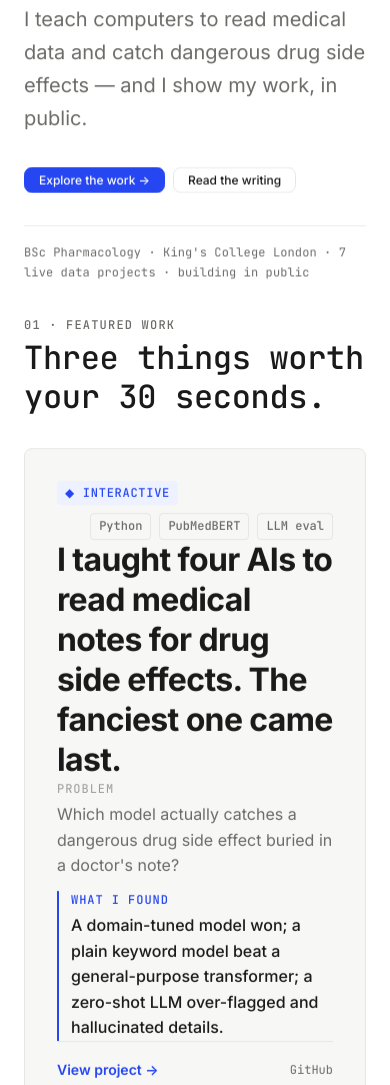
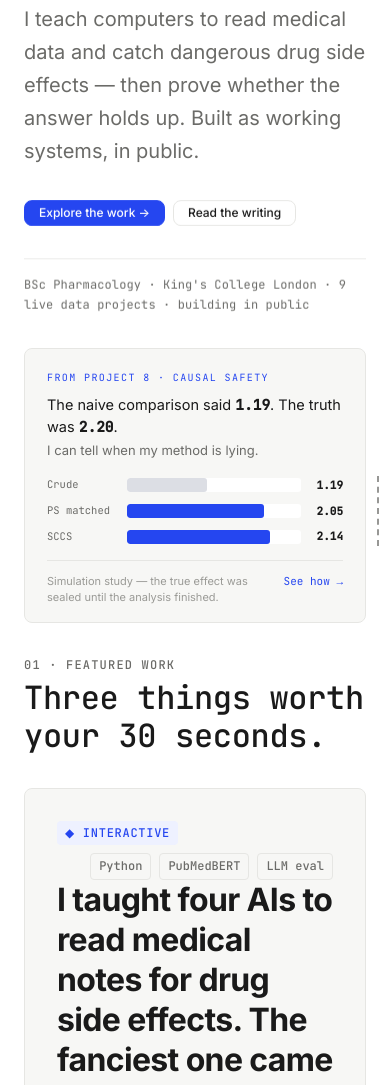
Before and after one commit to belalzaky/personal-site, an Astro site: page / in a window 390 px wide. Shown: the part 288-1373 px from the top of the page. Built offline with nearby package versions, Linux system fonts and the light colour scheme; Astro itself is replaced by a stand-in of ours.

Commit message:
Engagement pass: derived counts, hero ladder, featured band re-cut, rewritten About

```diff
--- a/src/components/Hero.astro
+++ b/src/components/Hero.astro
@@ -1,4 +1,11 @@
 ---
+import { getCollection } from 'astro:content';
+import HeroLadder from './viz/HeroLadder.astro';
+
+// Single source of truth: the count is derived, never hand-typed.
+const projectCount = (await getCollection('projects')).length;
+const WORDS = ['zero','one','two','three','four','five','six','seven','eight','nine','ten','eleven','twelve'];
+const countWord = WORDS[projectCount] ?? String(projectCount);
 ---
 
 <section class="hero">
@@ -13,8 +20,8 @@
       </h1>
 
       <p class="hero-sub reveal" style="--reveal-delay:120ms">
-        I teach computers to read medical data and catch dangerous drug side
-        effects — and I show my work, in public.
+        I teach computers to read medical data and catch dangerous drug side effects —
+        then prove whether the answer holds up. Built as working systems, in public.
       </p>
 
       <nav class="hero-actions reveal" style="--reveal-delay:180ms" aria-label="Primary links">
@@ -23,8 +30,12 @@
       </nav>
 
       <p class="hero-cred reveal" style="--reveal-delay:240ms">
-        BSc Pharmacology · King's College London · 7 live data projects · building in public
+        BSc Pharmacology · King's College London · {projectCount} live data projects · building in public
       </p>
+    </div>
+
+    <div class="hero-viz reveal" style="--reveal-delay:300ms">
+      <HeroLadder />
     </div>
   </div>
 </section>
@@ -43,13 +54,29 @@
   }
 
   .hero-inner {
-    display: flex;
-    flex-direction: column;
+    display: grid;
+    grid-template-columns: minmax(0, 1.15fr) minmax(0, 0.85fr);
+    align-items: center;
     gap: var(--space-12);
   }
 
   .hero-copy {
     max-width: 640px;
+  }
+
+  .hero-viz {
+    justify-self: end;
+    width: 100%;
+  }
+
+  @media (max-width: 900px) {
+    .hero-inner {
+      grid-template-columns: 1fr;
+      gap: var(--space-8);
+    }
+    .hero-viz {
+      justify-self: stretch;
+    }
   }
 
   /* Eyebrow */
--- a/src/components/SocialProof.astro
+++ b/src/components/SocialProof.astro
@@ -1,11 +1,16 @@
 ---
 // §3 — Social proof: grounded in real pharmacovigilance practice.
 // Soft attribution only, no names.
+import { getCollection } from 'astro:content';
+
+// Single source of truth — derived, never hand-typed.
+const projectCount = (await getCollection('projects')).length;
+
 const stats = [
-  { value: '7', label: 'projects shipped in public' },
-  { value: '4', label: 'model types benchmarked' },
+  { value: String(projectCount), label: 'projects shipped in public' },
+  { value: 'CI · Docker', label: 'tested, containerised pipeline' },
   { value: '20M+', label: 'FAERS reports analysed' },
-  { value: '1,100+', label: 'patients modelled' },
+  { value: '461k', label: 'SNOMED CT terms coded against' },
   { value: 'R · Py · SQL', label: '+ ML, self-taught' },
 ];
 ---
@@ -24,12 +29,12 @@ const stats = [
 
     <figure class="proof-card reveal" style="--reveal-delay:80ms">
       <p class="proof-lead">
-        A working PV coordinator shared his six-part framework for telling signal from noise —
-        so I built it. <span class="proof-arrow" aria-hidden="true">→</span> <a href="/projects/faers-signal" class="proof-inline-link">became FAERS Signal Detection</a>.
+        A crude comparison said the risk was 1.19. The real answer was 2.20.
+        <span class="proof-arrow" aria-hidden="true">→</span> <a href="/projects/rwe-causal" class="proof-inline-link">I can tell when my method is lying</a>.
       </p>
       <p class="proof-context">
-        Validated on warfarin–haemorrhage; the negative controls caught the exact confounders
-        he’d warned about.
+        A simulation study — the true effect was sealed until the analysis finished, so the
+        estimators could be scored against a known answer. Real data never lets you do that.
       </p>
     </figure>
   </div>
--- /dev/null
+++ b/src/components/viz/HeroLadder.astro
@@ -0,0 +1,104 @@
+---
+// Above-the-fold teaser: the causal-estimate ladder.
+// Static-first — all three bars and the truth line render server-side, so the story
+// lands with zero JS and zero clicks (no LCP cost, nothing to wait for).
+// Clicking a row is a reward, not a requirement: it reveals that method's one-liner.
+import data from "../../data/rwe-estimators.json";
+const est = data.estimators;
+const truthPct = ((data.truth / data.axisMax) * 100).toFixed(2);
+---
+
+<aside class="ladder js-ladder" aria-label="Causal estimate ladder">
+  <p class="ladder-eyebrow">FROM PROJECT 8 · CAUSAL SAFETY</p>
+  <p class="ladder-claim">
+    The naive comparison said <b>1.19</b>. The truth was <b>2.20</b>.
+    <span class="ladder-claim-sub">I can tell when my method is lying.</span>
+  </p>
+
+  <div class="ladder-rows">
+    <div class="ladder-truth" style={`left:${truthPct}%`} aria-hidden="true"></div>
+    {est.map((e, i) => (
+      <button
+        class="ladder-row"
+        data-i={i}
+        data-note={e.note}
+        aria-label={`${e.label}: odds ratio ${e.or}`}
+      >
+        <span class="ladder-label">{e.short}</span>
+        <span class="ladder-track">
+          <span
+            class="ladder-bar"
+            data-rec={e.recovers ? "1" : "0"}
+            style={`width:${((e.or / data.axisMax) * 100).toFixed(2)}%;--d:${i * 120}ms`}
+          ></span>
+        </span>
+        <span class="ladder-or">{e.or.toFixed(2)}</span>
+      </button>
+    ))}
+  </div>
+
+  <p class="ladder-foot">
+    <span class="ladder-note">Simulation study — the true effect was sealed until the analysis finished.</span>
+    <a href="/projects/rwe-causal" class="ladder-link">See how →</a>
+  </p>
+</aside>
+
+<style>
+  .ladder{ --off:#dcdee4; background:var(--color-surface); border:1px solid var(--color-border);
+    border-radius:var(--radius,12px); padding:20px 22px 16px; max-width:440px; box-sizing:border-box; }
+  :global([data-theme="dark"]) .ladder{ --off:#3a3a3d; }
+  .ladder *{ box-sizing:border-box; }
+  .ladder-eyebrow{ font-family:var(--font-mono); font-size:10px; letter-spacing:.14em;
+    color:var(--color-accent); margin:0 0 8px; max-width:none; }
+  .ladder-claim{ font-size:14.5px; line-height:1.5; color:var(--color-text); margin:0 0 16px; }
+  .ladder-claim b{ font-family:var(--font-mono); font-weight:700; }
+  .ladder-claim-sub{ display:block; color:var(--color-text-muted); font-size:13px; margin-top:3px; }
+  .ladder-rows{ position:relative; display:flex; flex-direction:column; gap:7px; }
+  .ladder-truth{ position:absolute; top:0; bottom:0; margin-left:96px;
+    border-left:2px dashed var(--color-text-muted); opacity:.7; z-index:2; pointer-events:none; }
+  .ladder-row{ display:flex; align-items:center; gap:8px; width:100%; padding:0; border:0;
+    background:none; cursor:pointer; text-align:left; font:inherit; }
+  .ladder-label{ width:88px; flex:none; font-family:var(--font-mono); font-size:10.5px;
+    color:var(--color-text-muted); }
+  .ladder-track{ position:relative; flex:1; height:14px; background:var(--color-bg);
+    border-radius:3px; overflow:hidden; }
+  .ladder-bar{ display:block; height:100%; background:var(--off); border-radius:3px; }
+  .ladder-bar[data-rec="1"]{ background:var(--color-accent); }
+  .ladder-or{ width:34px; flex:none; font-family:var(--font-mono); font-size:11px;
+    font-weight:600; color:var(--color-text); text-align:right; }
+  .ladder-row[aria-pressed="true"] .ladder-label{ color:var(--color-text); }
+  .ladder-foot{ display:flex; justify-content:space-between; align-items:baseline; gap:10px;
+    margin:14px 0 0; padding-top:11px; border-top:1px solid var(--color-border); }
+  .ladder-note{ font-size:11px; line-height:1.45; color:var(--color-text-subtle); }
+  .ladder-link{ flex:none; font-family:var(--font-mono); font-size:11px; color:var(--color-accent);
+    text-decoration:none; }
+  .ladder-link:hover{ text-decoration:underline; }
+  @media (prefers-reduced-motion: no-preference){
+    .js-ladder[data-ready] .ladder-bar{ animation:ladder-grow .6s var(--ease,cubic-bezier(.2,.6,.2,1)) var(--d) both; }
+    @keyframes ladder-grow{ from{ transform:scaleX(0); transform-origin:left; } to{ transform:scaleX(1); transform-origin:left; } }
+  }
+  @media (max-width:640px){ .ladder{ max-width:none; } .ladder-label{ width:72px; } .ladder-truth{ margin-left:80px; } }
+</style>
+
+<script is:inline>
+  (function(){
+    function init(root){
+      if(root.dataset.init) return; root.dataset.init="1";
+      root.dataset.ready="";
+      var rows=[].slice.call(root.querySelectorAll('.ladder-row'));
+      var note=root.querySelector('.ladder-note');
+      var original=note.textContent;
+      rows.forEach(function(r){
+        r.addEventListener('click',function(){
+          var on=r.getAttribute('aria-pressed')==='true';
+          rows.forEach(function(x){ x.setAttribute('aria-pressed','false'); });
+          if(on){ note.textContent=original; return; }
+          r.setAttribute('aria-pressed','true');
+          note.textContent=r.dataset.note;
+        });
+      });
+    }
+    function boot(){ document.querySelectorAll('.js-ladder').forEach(init); }
+    if(document.readyState!=='loading') boot(); else document.addEventListener('DOMContentLoaded', boot);
+  })();
+</script>
--- a/src/pages/index.astro
+++ b/src/pages/index.astro
@@ -2,9 +2,9 @@
 import Base from '../layouts/Base.astro';
 import Hero from '../components/Hero.astro';
 import FeaturedWorkCard from '../components/FeaturedWorkCard.astro';
-import SignalThreshold from '../components/viz/SignalThreshold.astro';
-import SurvivalCurves from '../components/viz/SurvivalCurves.astro';
 import ADRExplorer from '../components/viz/ADRExplorer.astro';
+import RweScoreboard from '../components/viz/RweScoreboard.astro';
+import PvPipeline from '../components/viz/PvPipeline.astro';
 import SocialProof from '../components/SocialProof.astro';
 import WritingItem from '../components/WritingItem.astro';
 import ContactBlock from '../components/ContactBlock.astro';
@@ -12,6 +12,11 @@ import { getCollection } from 'astro:content';
 
 const SUBSTACK_HOME = 'https://belalzaky.substack.com';
 const isPublished = (url?: string) => !!url && url.replace(/\/$/, '') !== SUBSTACK_HOME;
+
+// Single source of truth — derived, never hand-typed.
+const projectCount = (await getCollection('projects')).length;
+const WORDS = ['zero','one','two','three','four','five','six','seven','eight','nine','ten','eleven','twelve'];
+const countWord = WORDS[projectCount] ?? String(projectCount);
 
 const allPosts = await getCollection('posts');
 const latestPost = allPosts
@@ -63,32 +68,31 @@ const latestPost = allPosts
       </FeaturedWorkCard>
 
       <FeaturedWorkCard
-        hook="Is a spike in side-effect reports a real danger, or just noise? I built the detector that tells them apart."
-        problem="A drug's adverse-event reports spike — is that a real safety signal or a reporting artefact?"
-        found="A disproportionality detector over 20M FAERS reports, validated on the known warfarin–haemorrhage signal and checked against negative controls."
-        tags={["Python", "pandas", "openFDA API"]}
-        href="/projects/faers-signal"
-        github="https://github.com/belalzaky/faers-signal"
+        hook="A crude comparison said the risk was 1.19. The truth was 2.20. I can tell when my method is lying."
+        problem="Does an NSAID actually cause kidney injury — or does confounding just make it look that way?"
+        found="Channeling hid nearly half the harm. Propensity-score matching (2.05) and a self-controlled case series (2.14) independently recovered the sealed true effect of 2.20."
+        tags={["Python", "Causal inference", "SCCS"]}
+        href="/projects/rwe-causal"
         delay={80}
       >
-        <SignalThreshold slot="interactive" />
+        <RweScoreboard slot="interactive" />
       </FeaturedWorkCard>
 
       <FeaturedWorkCard
-        hook="How long until a patient develops hypertension — and what a 'nothing' result was really hiding."
-        problem="Not just whether a patient gets hypertension, but how long it takes — and what changes that."
-        found="Diabetic patients develop hypertension roughly 2.4× faster; an apparently null age effect turned out to be time-varying, not actually absent."
-        tags={["R", "survival", "Cox regression"]}
-        href="/projects/ehr-survival-r"
-        github="https://github.com/belalzaky/ehr-survival-r"
+        hook="An abstract goes in. A triaged, coded safety case comes out — tested, containerised, and running on every push."
+        problem="Pharmacovigilance intake is slow and manual: read the literature, spot possible drug harms, code them to a standard vocabulary."
+        found="A three-stage pipeline — triage (F1 0.79) → drug/effect extraction → SNOMED CT coding — with 32 unit tests, CI and Docker. Precision over coverage: a wrong code is worse than none."
+        tags={["Python", "NLP", "SNOMED CT", "Docker"]}
+        href="/projects/pv-intake"
+        github="https://github.com/belalzaky/pv-intake"
         delay={160}
       >
-        <SurvivalCurves slot="interactive" />
+        <PvPipeline slot="interactive" />
       </FeaturedWorkCard>
     </div>
 
     <div class="featured-work-cta">
-      <a href="/projects" class="btn btn-primary">Explore all nine projects →</a>
+      <a href="/projects" class="btn btn-primary">Explore all {countWord} projects →</a>
     </div>
   </section>
 
--- a/src/pages/projects.astro
+++ b/src/pages/projects.astro
@@ -6,13 +6,17 @@ import { projectCases } from '../data/project-cases';
 
 const projects = await getCollection('projects');
 const sorted = projects.sort((a, b) => b.data.date.valueOf() - a.data.date.valueOf());
+
+// Single source of truth — derived, never hand-typed.
+const WORDS = ['Zero','One','Two','Three','Four','Five','Six','Seven','Eight','Nine','Ten','Eleven','Twelve'];
+const countWord = WORDS[projects.length] ?? String(projects.length);
 ---
 
 <Base title="Projects — Belal Zaky" description="Pharmacovigilance and health data science projects: FAERS analysis, signal detection, EHR data, and machine learning.">
   <div class="page container">
     <header class="page-header container--prose">
       <p class="page-eyebrow">Work</p>
-      <h1 class="page-title">Nine things I built — and can defend.</h1>
+      <h1 class="page-title">{countWord} things I built — and can defend.</h1>
       <p class="page-intro">
         Pharmacovigilance tools and health data exercises built while learning Python
         and SQL alongside a pharmacology degree.
```
Also changed, not shown: src/content/projects/rwe-causal.md (+4 -2 lines), src/pages/about.astro (+68 -14 lines).
